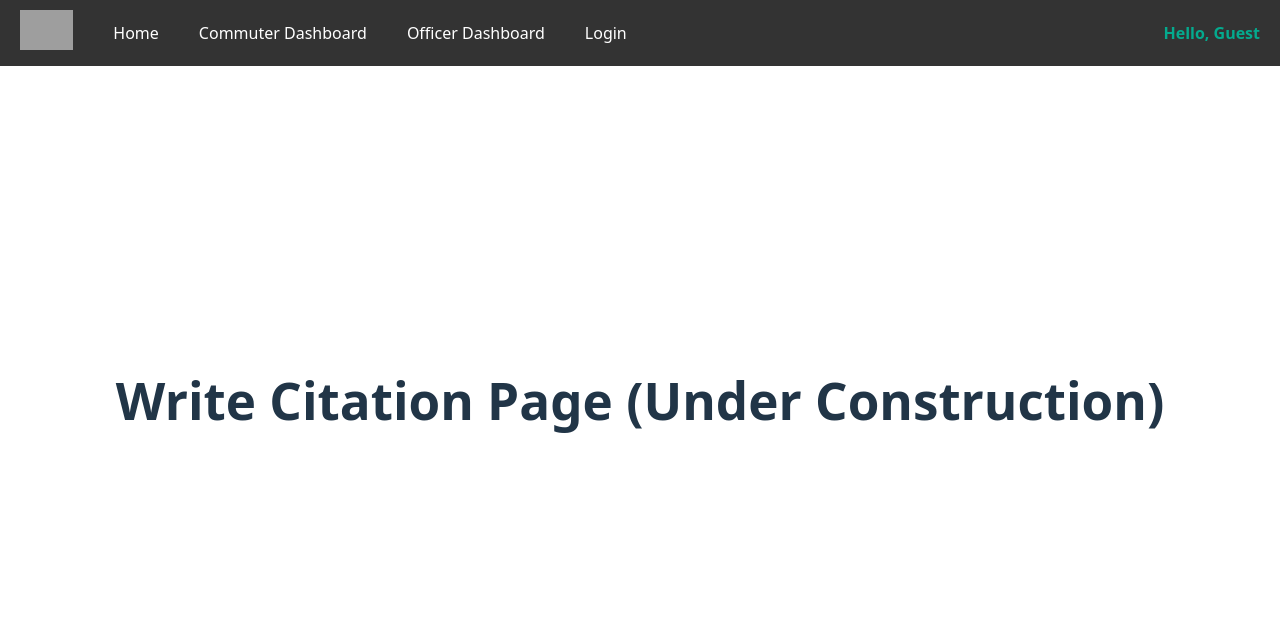
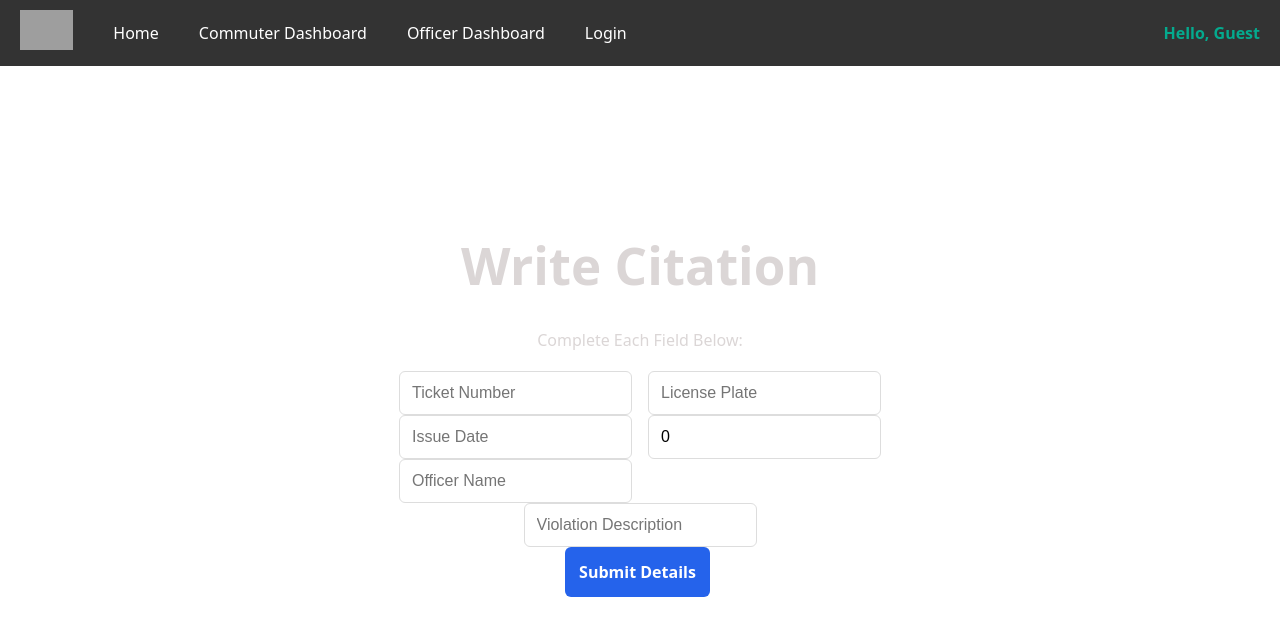
Before and after one commit to psu-edu/sweng861-capstone-tjv5153, a React (Vite) app in the folder frontend/react-app/: page /citation in a window 1280 px wide. Shown: the top 636 px of the page. Built offline with nearby package versions, Linux system fonts and the light colour scheme; grey boxes are pictures that could not be loaded.

Commit message:
frontend progress, fix backend unit tests

```diff
--- a/frontend/react-app/src/App.jsx
+++ b/frontend/react-app/src/App.jsx
@@ -10,6 +10,7 @@ import GetParkingPass from './GetParkingPass.jsx';
 import PassSuccess from './PassSuccess.jsx';
 import LicensePlate from './LicensePlate.jsx';
 import AccessGranted from './AccessGranted.jsx';
+import Citation from './Citation.jsx';
 
 function Greeting() {
   return (<div>
@@ -41,7 +42,7 @@ function App() {
         <Route path="/licensePlate" element={<LicensePlate/>}/>
         <Route path="/accessGranted" element={<AccessGranted/>}/>
         <Route path="checkTickets" element={<h1>Check Citations Page (Under Construction)</h1>}/>
-        <Route path="citation" element={<h1>Write Citation Page (Under Construction)</h1>}/>
+        <Route path="citation" element={<Citation/>}/>
         <Route path="revokePass" element={<h1>Revoke Parking Pass Page (Under Construction)</h1>}/>
         <Route path="removeTicket" element={<h1>Remove Citation Page (Under Construction)</h1>}/>
         <Route path="*" element={<h1>Error 404 Page Not Found</h1>}/>
--- /dev/null
+++ b/frontend/react-app/src/Citation.css
@@ -0,0 +1,68 @@
+.car-form {
+  display: flex;
+  flex-direction: column;
+  gap: 1.2rem;
+}
+
+.form-header {
+  margin-bottom: 1.2rem;
+  color: #dbd6d6;
+}
+
+.row0 {
+  display: grid;
+  grid-template-columns: 1fr 1fr;
+  gap: 1rem;
+}
+
+.row0 {
+  display: grid;
+  grid-template-columns: 1fr 1fr;
+  gap: 1rem;
+}
+
+.row1 {
+  display: grid;
+  grid-template-columns: 1fr 1fr;
+  gap: 1rem;
+}
+
+.row2 {
+  display: grid;
+  grid-template-columns: 1fr 1fr;
+  gap: 1rem;
+}
+
+input, select {
+  padding: 12px;
+  border: 1px solid #ddd;
+  border-radius: 6px;
+  font-size: 1rem;
+  transition: border-color 0.2s, box-shadow 0.2s;
+}
+
+input:focus {
+  outline: none;
+  border-color: #2563eb;
+  box-shadow: 0 0 0 3px rgba(37, 99, 235, 0.1);
+}
+
+button {
+  background-color: #2563eb;
+  color: white;
+  padding: 14px;
+  border: none;
+  border-radius: 6px;
+  font-weight: 750;
+  cursor: pointer;
+  transition: background 0.2s;
+}
+
+button:hover:not(:disabled) {
+  background-color: #1d4ed8;
+}
+
+button:disabled {
+  background-color: #94a3b8;
+  cursor: not-allowed;
+}
--- /dev/null
+++ b/frontend/react-app/src/Citation.jsx
@@ -0,0 +1,93 @@
+import React from 'react';
+import './Citation.css';
+import { useState } from 'react';
+import { ApiClientPost } from './ApiClient.jsx';
+
+function Citation() {
+    const [Citation, setCitation] = useState({
+    ticketNumber: '', licensePlate: '', issueDate: '', violation: '', fineAmount: 0.0, officerName: ''
+  });
+
+  const [loading, setLoading] = useState(false);
+
+  const handleChange = (e) => {
+    const { name, value } = e.target;
+    setCitation(prev => ({ ...prev, [name]: value }));
+  };
+
+  const handleSubmit = async (e) => {
+    e.preventDefault();
+    setLoading(true);
+
+    if (Citation.fineAmount < 0) {
+        alert('Fine amount cannot be negative. Please enter a valid fine amount.');
+        setLoading(false);
+        return;
+    }
+    if (Citation.licensePlate.length < 1) {
+        alert('License plate cannot be empty.');
+        setLoading(false);
+        return;
+    }
+    if (Citation.violation.length < 1) {
+        alert('Violation description cannot be empty.');
+        setLoading(false);
+        return;
+    }
+    if (Citation.officerName.length < 1) {
+        alert('Officer name cannot be empty.');
+        setLoading(false);
+        return;
+    }
+    if(Citation.issueDate.length < 1) {
+        alert('Issue date cannot be empty.');
+        setLoading(false);
+        return;
+    }
+    if(Citation.ticketNumber.length < 1) {
+        alert('Ticket number cannot be empty.');
+        setLoading(false);
+        return;
+    }
+
+
+    try {
+      await ApiClientPost("/addTicket", Citation);
+    } catch (error) {
+      alert('Failed to add citation. Please try again.');
+      console.error('Error submitting form:', error);
+    } finally {
+      setLoading(false);
+      alert('Citation added successfully!');
+      window.location.href = "/officerDashboard";
+    }
+  };
+
+  return (
+      <form onSubmit={handleSubmit} className="citation-form">
+      <div className="form-header">
+        <h1>Write Citation</h1>
+        <p>Complete Each Field Below:</p>
+      </div>
+      <div className="row0">
+        <input name="ticketNumber" placeholder="Ticket Number" onChange={handleChange} value={Citation.ticketNumber} required />
+        <input name="licensePlate" placeholder="License Plate" onChange={handleChange} value={Citation.licensePlate} required />
+      </div>
+      <div className="row1">
+        <input name="make" placeholder="Issue Date" onChange={handleChange} value={Citation.issueDate} required />
+        <input name="model" placeholder="Fine Amount" onChange={handleChange} value={Citation.fineAmount} required />
+      </div>
+      <div className="row2">
+        <input name="officerName" placeholder="Officer Name" onChange={handleChange} value={Citation.officerName} required />
+      </div>
+      <div className="row3">
+            <input name="violation" type="text" placeholder="Violation Description" onChange={handleChange} value={Citation.violation} required />
+        </div>
+      <button type="submit" disabled={loading}>
+        {loading ? 'Assigning Citation...' : 'Submit Details'}
+      </button>
+      </form>
+    );
+}
+
+export default Citation;
--- a/frontend/react-app/src/OfficerDashboard.jsx
+++ b/frontend/react-app/src/OfficerDashboard.jsx
@@ -7,15 +7,13 @@ import './OfficerDashboard.css';
 function OfficerDashboard() {
   const [loading, setLoading] = useState(true);
 
-  fetch('http://localhost:8000/userinfo', {
+  ApiClientFetch('/userinfo', {
     credentials: 'include'
   })
-    .then(response => response.json())
     .then(data => {
         sessionStorage.setItem("user.name", data.user_info.name);
         sessionStorage.setItem('authStatus', true);
     });
-
 
     return (<div className="dashboard">
     <div className="dashboard-header">
```
Also changed, not shown: 1 other file (tests, documents, lock files or other folders).
